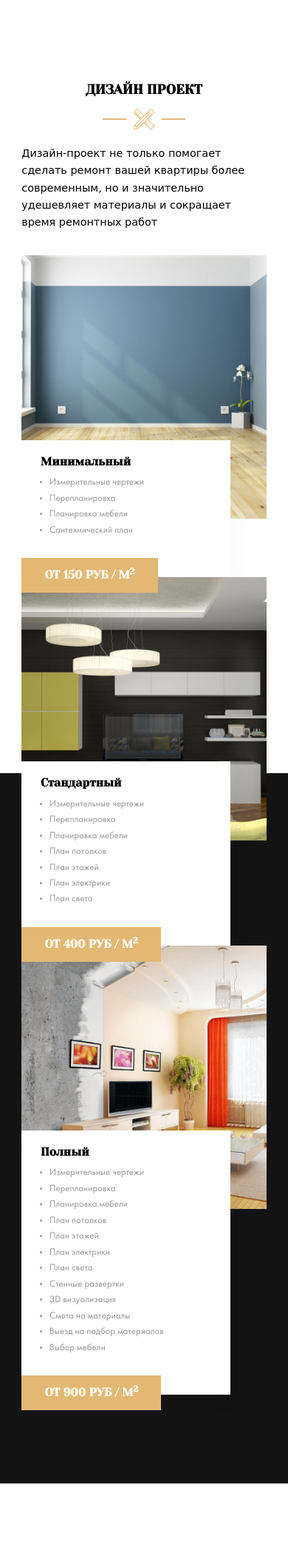
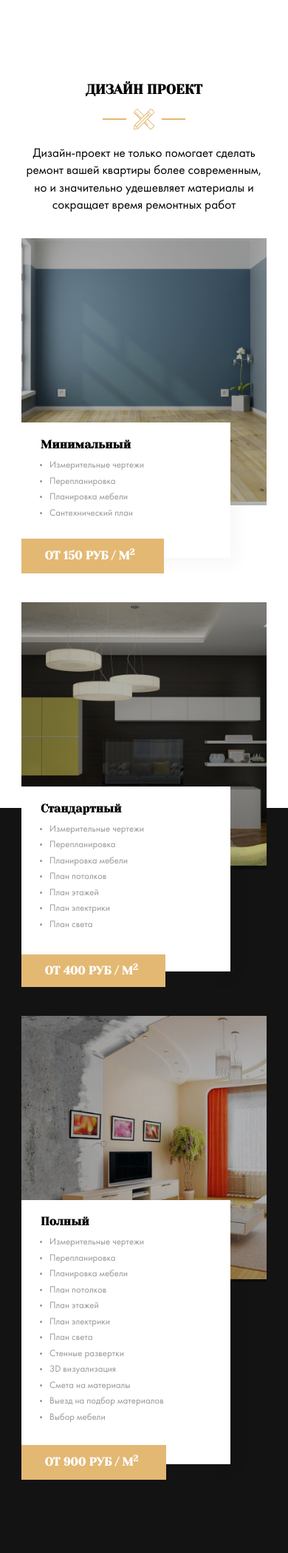
Before and after one commit to pb56/myweb, a PHP site: page / in a window 390 px wide. Shown: the part 2936-5035 px from the top of the page at 74% size. Before the commit the page ends 4941 px from the top, so only its background shows below. Run offline with PHP 8.4, Linux system fonts and the light colour scheme; some web fonts are replaced.

Commit message:
feat: add responsive section design, add _design.sass

```diff
--- a/css/style.css
+++ b/css/style.css
@@ -555,11 +555,39 @@ img {
 .design {
   background: linear-gradient(#ffffff 50%, #131313 50%) no-repeat 0px 25px; }
   .design__card__mask {
-    background-color: #000; }
+    position: relative;
+    z-index: 0;
+    overflow: hidden; }
+    .design__card__mask img {
+      width: 100%; }
+    .design__card__mask-wrap {
+      position: absolute;
+      width: 100%;
+      height: 100%;
+      background: rgba(0, 0, 0, 0.3); }
+  .design__card--text--min {
+    margin-right: 2.7rem;
+    max-height: 15.2rem;
+    width: 100%; }
+  .design__card--text--defualt {
+    margin-right: 3.1rem;
+    max-height: 20.4rem;
+    width: 100%; }
+  .design__card--text--max {
+    margin-right: 3.5rem;
+    max-height: 30rem;
+    width: 100%; }
+  .design__card--tag--min {
+    width: 16.1rem; }
+  .design__card--tag--default {
+    width: 16.2rem;
+    padding-bottom: 1rem; }
+  .design__card--tag--max {
+    width: 16.3rem; }
 
 .section-subtitle__heading {
-  font-size: 1.20rem;
-  font-family: 'FuturaBookC', cursive;
+  font-size: 1.43rem;
+  font-family: 'Futura Book', cursive;
   line-height: 1.93rem;
   text-align: center; }
 
@@ -588,7 +616,9 @@ img {
   .types__card {
     margin-bottom: 5rem; }
   .card__text {
-    margin-left: 0; } }
+    margin-left: 0; }
+  .design__card {
+    margin-bottom: 5rem; } }
 
 @media screen and (max-width: 570px) {
   .contacts__phone {
--- a/index.html
+++ b/index.html
@@ -206,16 +206,17 @@
           </div>
             <!-- /.section-title__image -->
             <div class="section-subtitle">
-              <span class="section-subtitle__heading">Дизайн-проект не только помогает сделать ремонт вашей квартиры более современным, но и значительно удешевляет материалы и сокращает время ремонтных работ</span></div>
+              <p class="section-subtitle__heading">Дизайн-проект не только помогает сделать ремонт вашей квартиры более современным,<br> но и значительно удешевляет материалы и сокращает время ремонтных работ</p></div>
 
           <!-- /.section-title -->
           <div class="row">
             <div class="col">
               <div class="card design__card">
                 <div class="design__card__mask">
+                  <div class="design__card__mask-wrap"></div>
+                  <img src="img/types/type-1.jpg" alt="Минимальный" class="card__image">
                 </div>
-                <img src="img/types/type-1.jpg" alt="Минимальный" class="card__image">
-                <div class="card__text">
+                <div class="card__text design__card--text--min">
                 <h3 class="card__title">Минимальный</h3>
                 <!-- /.card_title -->
                 <ul class="card__list design__card">
@@ -229,7 +230,7 @@
                   <!-- /.card__item -->
                 </ul>
                 <!-- /.card__list -->
-                <strong class="card__pricetag">
+                <strong class="card__pricetag design__card--tag design__card--tag--min">
                   от 150 руб / м<sup>2</sup>
                 </strong>
               </div>
@@ -240,8 +241,11 @@
             <!-- /.col -->
             <div class="col">
               <div class="card design__card">
+                <div class="design__card__mask">
+                  <div class="design__card__mask-wrap"></div>
                 <img src="img/types/type-3.jpg" alt="Стандартный" class="card__image">
-                <div class="card__text">
+                </div>
+                <div class="card__text design__card--text--default">
                 <h3 class="card__title">Стандартный</h3>
                 <!-- /.card_title -->
                 <ul class="card__list">
@@ -261,7 +265,7 @@
                   <!-- /.card__item -->
                 </ul>
                 <!-- /.card__list -->
-                <strong class="card__pricetag">
+                <strong class="card__pricetag design__card--tag design__card--tag--default">
                   от 400 руб / м<sup>2</sup>
                 </strong>
                 </div>
@@ -271,9 +275,12 @@
             </div>
             <!-- /.col -->
             <div class="col">
-              <div class="card types__card">
+              <div class="card design__card">
+                <div class="design__card__mask">
+                  <div class="design__card__mask-wrap"></div>
                 <img src="img/design/image 3.1.jpg" alt="Полный" class="card__image">
-                <div class="card__text">
+                </div>
+                <div class="card__text design__card--text--max">
                 <h3 class="card__title">Полный</h3>
                 <!-- /.card_title -->
                 <ul class="card__list">
@@ -303,7 +310,7 @@
                   <!-- /.card__item -->
                 </ul>
                 <!-- /.card__list -->
-                <strong class="card__pricetag">
+                <strong class="card__pricetag design__card--tag design__card--tag--max">
                   от 900 руб / м<sup>2</sup>
                 </strong>
                 </div>
--- a/sass/_media.sass
+++ b/sass/_media.sass
@@ -25,6 +25,10 @@
     .card
         &__text
             margin-left: 0
+    .design
+        &__card
+            margin-bottom: 5rem
+
 @media screen and ( max-width: 570px)
     .contacts
         &__phone
--- a/sass/templates/_design.sass
+++ b/sass/templates/_design.sass
@@ -1,12 +1,41 @@
 .design
-    background: linear-gradient($light 50%, $dark 50%) no-repeat 0px 25px;
+    background: linear-gradient($light 50%, $dark 50%) no-repeat 0px 25px
     &__card
         &__mask
-            background-color:#000
+            position: relative
+            z-index: 0
+            overflow: hidden
+            img
+                width: 100%
+            &-wrap
+                position: absolute
+                width: 100%
+                height: 100%
+                background: rgba(0, 0, 0, 0.3)
+        &--text--min
+            margin-right: 2.7rem
+            max-height: 15.2rem
+            width: 100%
+        &--text--defualt
+            margin-right: 3.1rem
+            max-height: 20.4rem
+            width: 100%
+        &--text--max
+            margin-right: 3.5rem
+            max-height: 30rem
+            width: 100%
+        &--tag--min
+            width: 16.1rem
+        &--tag--default
+            width: 16.2rem
+            padding-bottom: 1rem
+        &--tag--max
+            width: 16.3rem
+
 .section
     &-subtitle
         &__heading
-            font-size: 1.20rem
-            font-family: 'FuturaBookC', cursive
+            font-size: 1.43rem
+            font-family: 'Futura Book', cursive
             line-height: 1.93rem
             text-align: center
```
